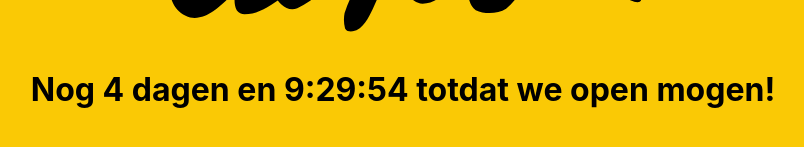
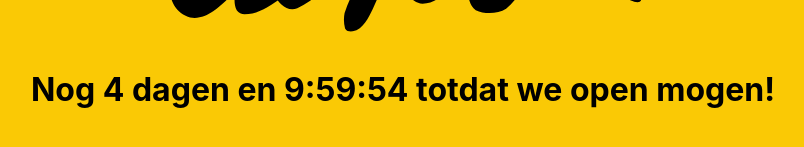
Before and after one commit to Cleopatra-cyc0/pand-countdown, a React (Create React App) app: page / in a window 1280 px wide. Shown: the part 401-548 px from the top of the page, without its empty margins (237-1041 px from the left). Built offline with nearby package versions, Linux system fonts and the light colour scheme.

Commit message:
Fix time

```diff
--- a/src/components/CountDown.jsx
+++ b/src/components/CountDown.jsx
@@ -24,9 +24,7 @@ const CountDown = ({ toDate }) => {
       const hours = Math.floor(
         (distance % (1000 * 60 * 60 * 24)) / (1000 * 60 * 60),
       )
-      const minutes = Math.floor(
-        (distance % (1000 * 60 * 60)) / (1000 * 60) / 2,
-      )
+      const minutes = Math.floor((distance % (1000 * 60 * 60)) / (1000 * 60))
       const seconds = Math.floor((distance % (1000 * 60)) / 1000)
 
       setDateDiff({
```
